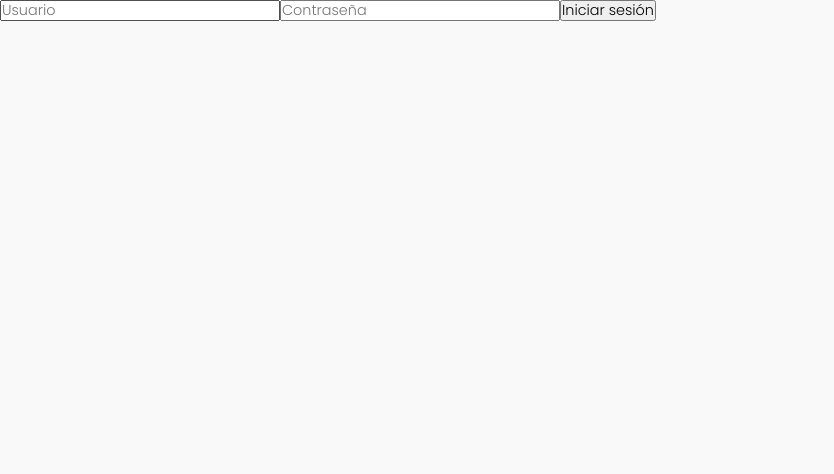
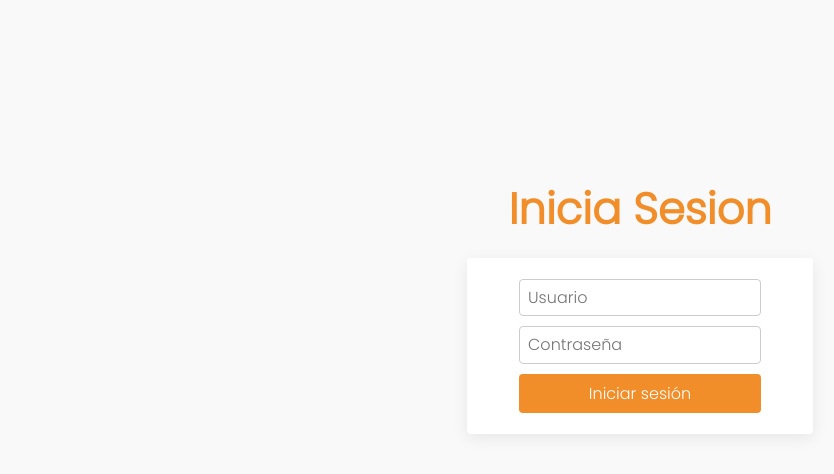
Before and after one commit to Tvallejoss/bp-process-frontend, a Next.js app: page /login in a window 1280 px wide. Shown: the top 474 px of the page, without its empty margins (0-834 px from the left). Built offline with nearby package versions, Linux system fonts and the light colour scheme.

Commit message:
Fix styles in login.css

```diff
--- a/src/app/(unauthorized)/login/login.module.css
+++ b/src/app/(unauthorized)/login/login.module.css
@@ -0,0 +1,17 @@
+.container {
+    width: 100%;
+    height: 80dvh;
+    display: flex;
+    flex-direction: column;
+    align-items: center;
+    justify-content: space-evenly;
+}
+
+.form-container {
+    width: 30%;
+    height: 80dvh;
+    display: flex;
+    flex-direction: column;
+    align-items: center;
+    justify-content: center;
+}
--- a/src/app/(unauthorized)/login/page.js
+++ b/src/app/(unauthorized)/login/page.js
@@ -3,11 +3,18 @@ import classes from "./login.module.css";
 
 // Components
 import LoginForm from "@/components/molecules/LoginForm/LoginForm.jsx";
+import Card from "@/components/molecules/Card";
+import TextTitle from "@/components/atoms/TextTitle";
 
 const LoginPage = () => {
     return (
         <div className={classes["container"]}>
-            <LoginForm />
+            <div className={classes["form-container"]}>
+                <TextTitle> Inicia Sesion</TextTitle>
+                <Card>
+                    <LoginForm />
+                </Card>
+            </div>
         </div>
     );
 };
--- a/src/components/molecules/LoginForm/LoginForm.jsx
+++ b/src/components/molecules/LoginForm/LoginForm.jsx
@@ -27,20 +27,24 @@ const LoginForm = () => {
         }
     };
     return (
-        <form onSubmit={handleLogin}>
+        <form onSubmit={handleLogin} className={classes.loginForm}>
             <input
                 type="text"
                 placeholder="Usuario"
                 value={username}
                 onChange={(e) => setUsername(e.target.value)}
+                className={classes.input}
             />
             <input
                 type="password"
                 placeholder="Contraseña"
                 value={password}
                 onChange={(e) => setPassword(e.target.value)}
+                className={classes.input}
             />
-            <button type="submit">Iniciar sesión</button>
+            <button type="submit" className={classes.button}>
+                Iniciar sesión
+            </button>
         </form>
     );
 };
--- a/src/components/molecules/LoginForm/LoginForm.module.css
+++ b/src/components/molecules/LoginForm/LoginForm.module.css
@@ -0,0 +1,29 @@
+/* LoginForm.module.css */
+.loginForm {
+    display: flex;
+    flex-direction: column;
+    width: 80%;
+    margin: auto;
+}
+
+.input {
+    margin-bottom: 10px;
+    padding: 8px;
+    border: 1px solid #ccc;
+    border-radius: 4px;
+    font-size: 16px;
+}
+
+.button {
+    padding: 10px 20px;
+    border: none;
+    border-radius: 4px;
+    background-color: var(--color-buspack);;
+    color: white;
+    font-size: 16px;
+    cursor: pointer;
+}
+
+.button:hover {
+    background-color: #d16d00;
+}
```
